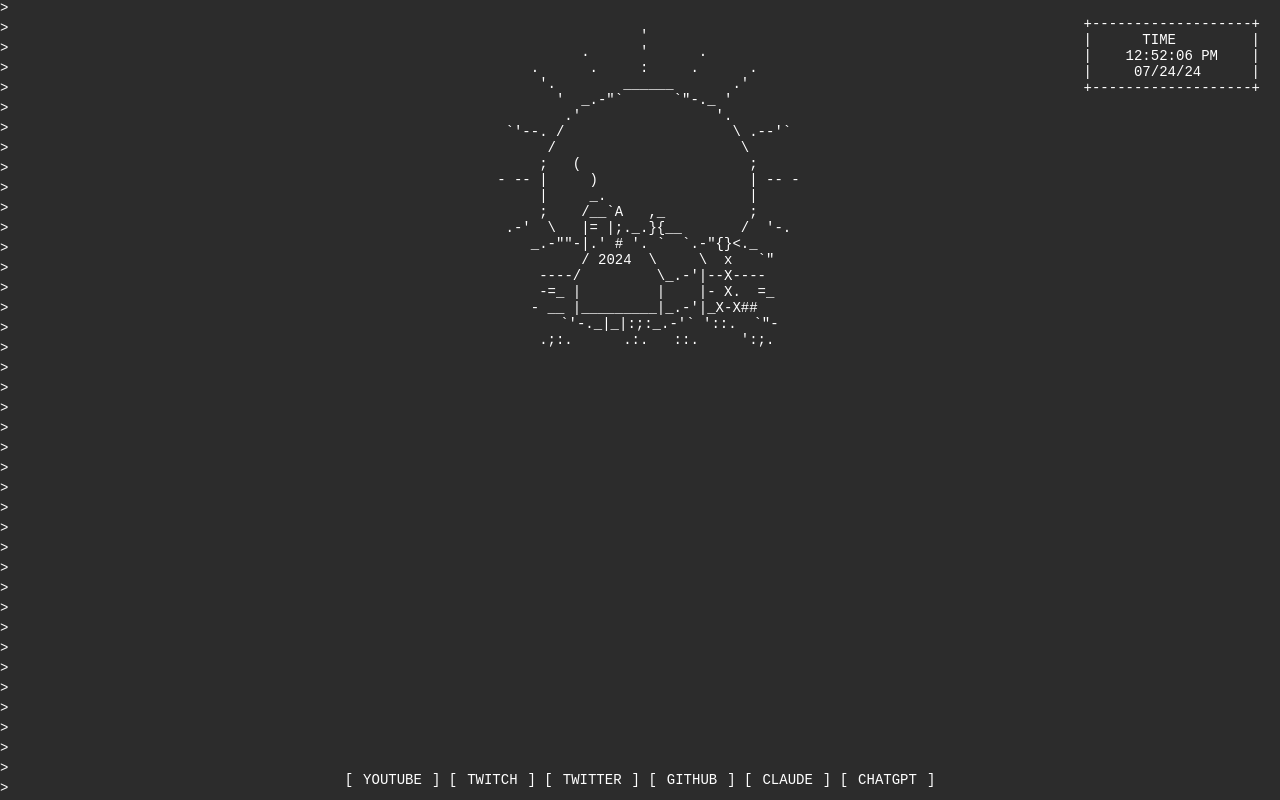
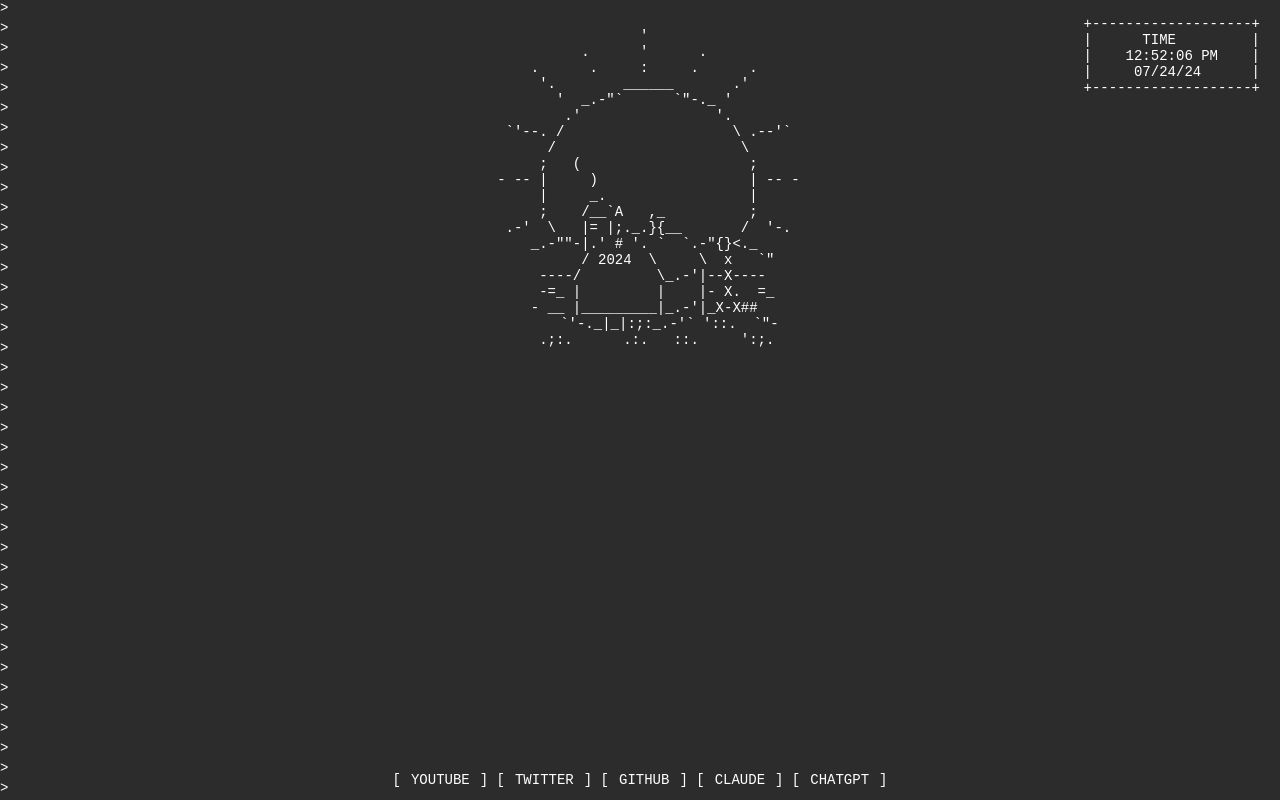
Before and after one commit to TFirst99/tfirst, a plain HTML site: page index.html in a window 1280 px wide. Drawn offline with Linux system fonts and the light colour scheme.

Commit message:
removed twitch link

```diff
--- a/index.html
+++ b/index.html
@@ -108,7 +108,6 @@
         <div id="weather-art"></div>
         <div class="shortcuts">
             [<a href="https://www.youtube.com/feed/subscriptions" target="_blank" rel="noopener noreferrer">YOUTUBE</a>]
-            [<a href="https://www.twitch.tv/directory/following" target="_blank" rel="noopener noreferrer">TWITCH</a>]
             [<a href="https://www.twitter.com" target="_blank" rel="noopener noreferrer">TWITTER</a>]
             [<a href="https://www.github.com" target="_blank" rel="noopener noreferrer">GITHUB</a>]
             [<a href="https://www.claude.ai" target="_blank" rel="noopener noreferrer">CLAUDE</a>]
```
